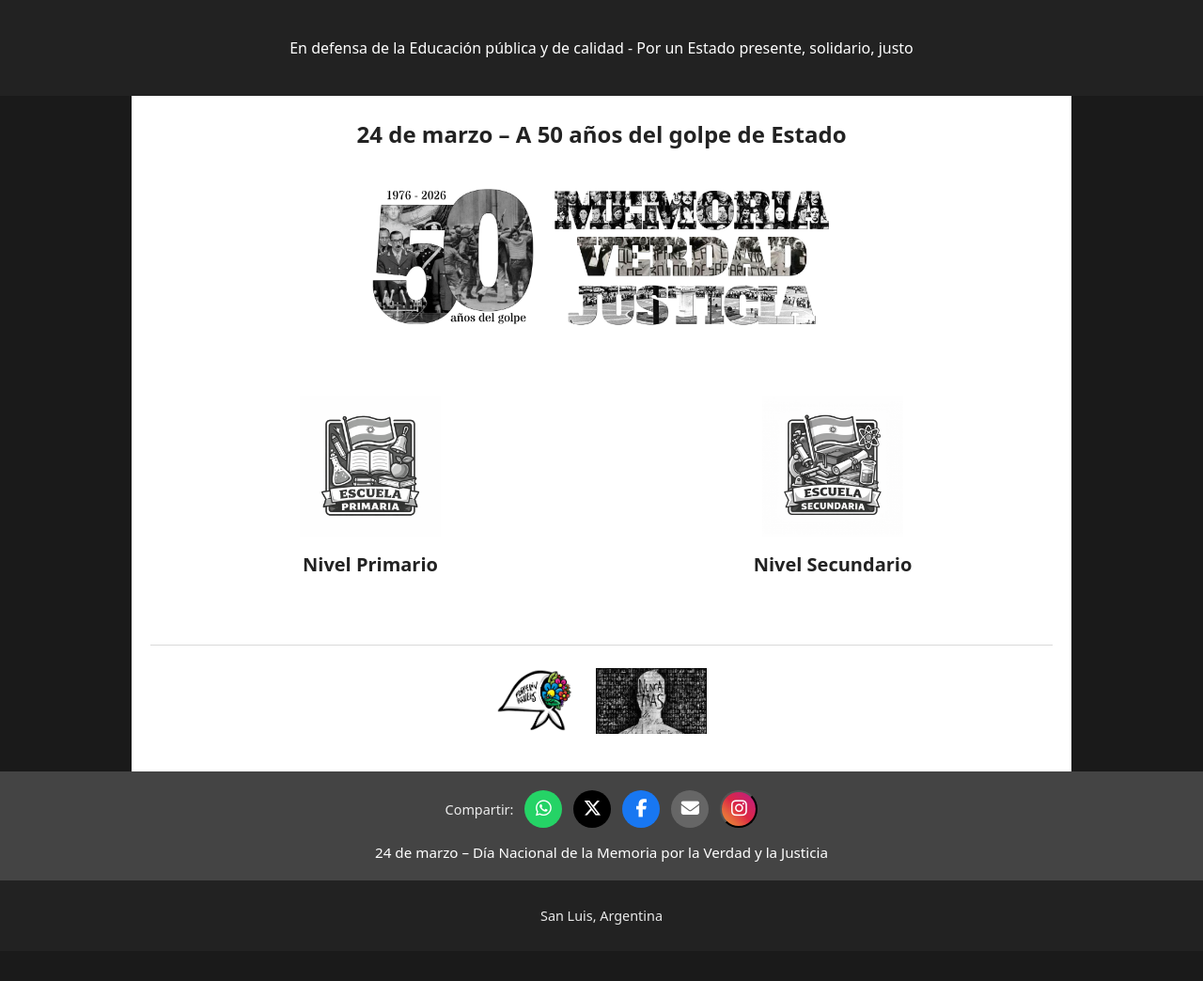
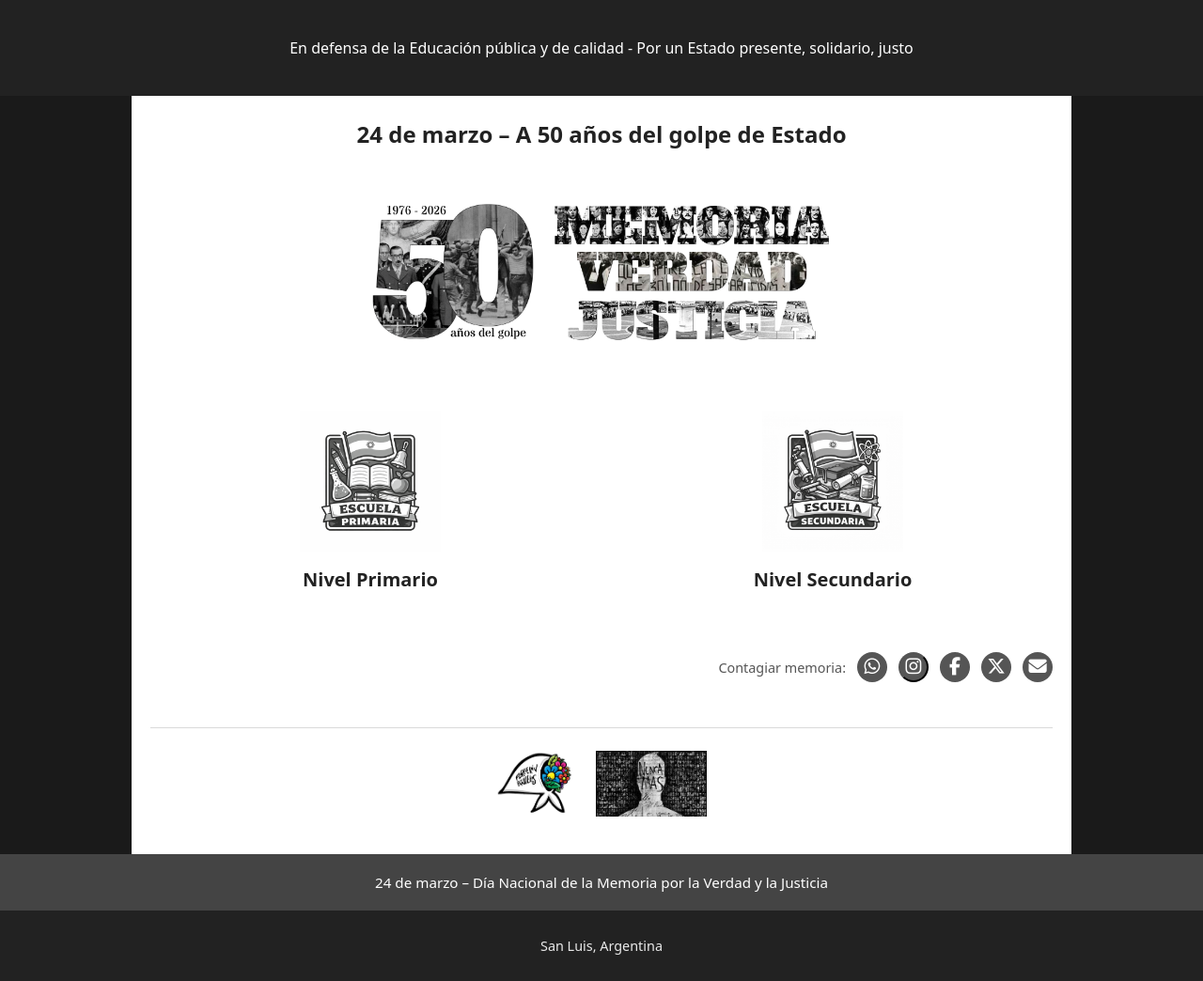
Before and after one commit to maestro-omar/24-marzo, a plain HTML site: page index.html in a window 1280 px wide. Shown: the whole page at 94% size. Before the commit the page ends 1012 px from the top, so only its background shows below. Drawn offline with nearby package versions, Linux system fonts and the light colour scheme.

Commit message:
Improve share buttons

```diff
--- a/index.html
+++ b/index.html
@@ -20,7 +20,8 @@
     <meta property="og:title" content="24 de marzo – Memoria, Verdad y Justicia" />
     <meta property="og:description"
         content="A 50 años del golpe de Estado de 1976. Contenido educativo para el Día Nacional de la Memoria por la Verdad y la Justicia. Nivel Primario y Secundario. San Luis, Argentina." />
-    <meta property="og:image" content="https://maestro-omar.github.io/24-marzo/statics/24-marzo/24-marzo-compartir.png" />
+    <meta property="og:image"
+        content="https://maestro-omar.github.io/24-marzo/statics/24-marzo/24-marzo-compartir.png" />
 
     <!-- Twitter -->
     <meta name="twitter:site" content="@maestrodegrado" />
@@ -29,7 +30,8 @@
     <meta name="twitter:title" content="24 de marzo – Memoria, Verdad y Justicia" />
     <meta name="twitter:description"
         content="A 50 años del golpe de Estado de 1976. Contenido educativo para el Día Nacional de la Memoria por la Verdad y la Justicia. Nivel Primario y Secundario. San Luis, Argentina." />
-    <meta name="twitter:image" content="https://maestro-omar.github.io/24-marzo/statics/24-marzo/24-marzo-compartir.png" />
+    <meta name="twitter:image"
+        content="https://maestro-omar.github.io/24-marzo/statics/24-marzo/24-marzo-compartir.png" />
 
 
 </head>
@@ -41,7 +43,9 @@
     </header>
 
     <main class="niveles-container">
-        <h1 class="page-title">24 de marzo – A 50 años del golpe de Estado</h1>
+        <div class="title-row">
+            <h1 class="page-title">24 de marzo – A 50 años del golpe de Estado</h1>
+        </div>
         <div class="marzo-images">
             <img src="statics/24-marzo/50-anos.png" alt="1976 - 2026: 50 años del golpe de Estado"
                 title="1976 - 2026: 50 años del golpe de Estado">
@@ -62,6 +66,21 @@
                 <h2>Nivel Secundario</h2>
             </a>
         </section>
+        <div class="share-bar-wrapper">
+            <div class="share-bar">
+                <span>Contagiar memoria:</span>
+                <a href="#" class="share-whatsapp" data-share="whatsapp" title="Compartir en WhatsApp" target="_blank"
+                    rel="noopener"><i class="fab fa-whatsapp"></i></a>
+                <button type="button" class="share-instagram" data-share="instagram"
+                    title="Copiar enlace para compartir en Instagram"><i class="fab fa-instagram"></i></button>
+                <a href="#" class="share-facebook" data-share="facebook" title="Compartir en Facebook" target="_blank"
+                    rel="noopener"><i class="fab fa-facebook-f"></i></a>
+                <a href="#" class="share-twitter" data-share="twitter" title="Compartir en X" target="_blank"
+                    rel="noopener"><i class="fab fa-x-twitter"></i></a>
+                <a href="#" class="share-email" data-share="email" title="Compartir por email"><i
+                        class="fas fa-envelope"></i></a>
+            </div>
+        </div>
         <div class="pre-footer-images">
             <a href="statics/24-marzo/img/panuelo-flores.png" class="glightbox"
                 data-glightbox="description: Florecerán pañuelos – Madres de Plaza de Mayo">
@@ -75,14 +94,6 @@
     </main>
 
     <div class="pre-footer">
-        <div class="share-bar" id="shareBar">
-            <span>Compartir:</span>
-            <a href="#" class="share-whatsapp" data-share="whatsapp" title="Compartir en WhatsApp" target="_blank" rel="noopener"><i class="fab fa-whatsapp"></i></a>
-            <a href="#" class="share-twitter" data-share="twitter" title="Compartir en X" target="_blank" rel="noopener"><i class="fab fa-x-twitter"></i></a>
-            <a href="#" class="share-facebook" data-share="facebook" title="Compartir en Facebook" target="_blank" rel="noopener"><i class="fab fa-facebook-f"></i></a>
-            <a href="#" class="share-email" data-share="email" title="Compartir por email"><i class="fas fa-envelope"></i></a>
-            <button type="button" class="share-instagram" data-share="instagram" title="Copiar enlace para compartir en Instagram"><i class="fab fa-instagram"></i></button>
-        </div>
         <p>24 de marzo – Día Nacional de la Memoria por la Verdad y la Justicia</p>
     </div>
 
--- a/statics/24-marzo/24-marzo-styles.css
+++ b/statics/24-marzo/24-marzo-styles.css
@@ -386,18 +386,46 @@ footer {
 }
 
 /* Share bar */
+.title-row {
+    display: flex;
+    flex-direction: column;
+    align-items: flex-end;
+    gap: 12px;
+    width: 100%;
+    flex: 1 1 100%;
+    margin-bottom: 16px;
+}
+
+.title-row h1 {
+    align-self: stretch;
+}
+
+.title-row .share-bar {
+    margin-bottom: 0;
+}
+
+.share-bar-wrapper {
+    display: flex;
+    justify-content: flex-end;
+    width: 100%;
+    margin: 16px 0 0 0;
+}
+
+.share-bar-wrapper .share-bar {
+    margin-bottom: 0;
+}
+
 .share-bar {
     display: flex;
     flex-wrap: wrap;
     align-items: center;
-    justify-content: center;
+    justify-content: flex-end;
     gap: 12px;
-    margin-bottom: 16px;
 }
 
 .share-bar span {
     font-size: 0.9rem;
-    color: rgba(255, 255, 255, 0.9);
+    color: #555;
 }
 
 .share-bar a,
@@ -405,31 +433,28 @@ footer {
     display: inline-flex;
     align-items: center;
     justify-content: center;
-    width: 40px;
-    height: 40px;
+    width: 32px;
+    height: 32px;
     border-radius: 50%;
+    background: #555;
     color: #fff;
     text-decoration: none;
     transition: transform 0.2s, opacity 0.2s;
+    filter: grayscale(100%);
 }
 
 .share-bar a:hover,
 .share-bar button:hover {
     transform: scale(1.1);
     opacity: 0.9;
+    filter: grayscale(80%);
 }
 
 .share-bar a:focus,
 .share-bar button:focus {
-    outline: 2px solid rgba(255, 255, 255, 0.5);
+    outline: 2px solid rgba(0, 0, 0, 0.3);
     outline-offset: 2px;
 }
-
-.share-bar .share-whatsapp { background: #25D366; }
-.share-bar .share-twitter { background: #000; }
-.share-bar .share-facebook { background: #1877F2; }
-.share-bar .share-email { background: #666; }
-.share-bar .share-instagram { background: linear-gradient(45deg, #f09433, #e6683c, #dc2743, #cc2366, #bc1888); }
 
 .share-bar i {
     font-size: 1.2rem;
```
Also changed, not shown: 24-marzo-2026-primario.html (+21 -9 lines), 24-marzo-2026-secundario.html (+21 -9 lines).
